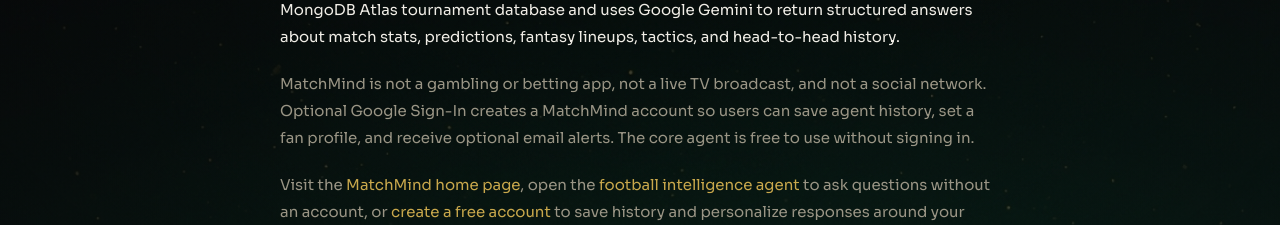
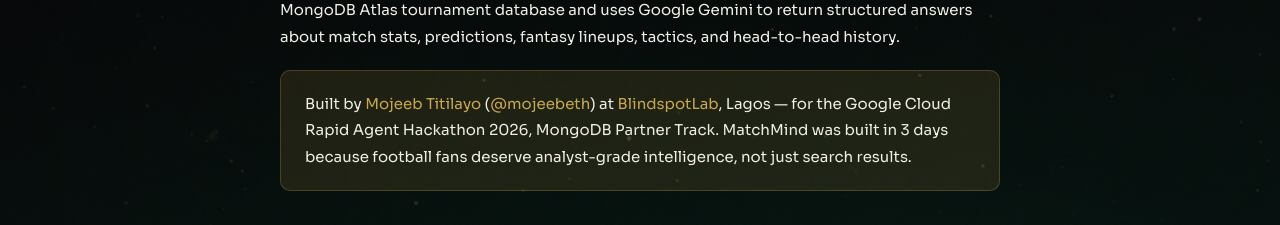
Before and after one commit to mojeebdev/matchmind, a Next.js app: page /about in a window 1280 px wide. Shown: the part 305-530 px from the top of the page. Built offline with nearby package versions, Linux system fonts and the light colour scheme; no server answers; the database is empty.

Commit message:
content: enrich About page with builder story
Add a highlighted builder callout with hackathon context and the 3-day build story.

```diff
--- a/app/about/page.tsx
+++ b/app/about/page.tsx
@@ -84,6 +84,49 @@ export default function AboutPage() {
             and head-to-head history.
           </p>
 
+          <div
+            style={{
+              marginBottom: '28px',
+              padding: '20px 24px',
+              borderRadius: '10px',
+              border: '1px solid var(--gold-border)',
+              background: 'var(--gold-dim)',
+            }}
+          >
+            <p style={{ margin: 0, color: 'var(--ink-primary)', lineHeight: 1.75 }}>
+              Built by{' '}
+              <a
+                href="https://mojeeb.xyz"
+                target="_blank"
+                rel="noopener noreferrer"
+                style={{ color: 'var(--gold)', textDecoration: 'none' }}
+              >
+                Mojeeb Titilayo
+              </a>{' '}
+              (
+              <a
+                href="https://x.com/mojeebeth"
+                target="_blank"
+                rel="noopener noreferrer"
+                style={{ color: 'var(--gold)', textDecoration: 'none' }}
+              >
+                @mojeebeth
+              </a>
+              ) at{' '}
+              <a
+                href="https://blindspotlab.xyz"
+                target="_blank"
+                rel="noopener noreferrer"
+                style={{ color: 'var(--gold)', textDecoration: 'none' }}
+              >
+                BlindspotLab
+              </a>
+              , Lagos — for the Google Cloud Rapid Agent Hackathon 2026, MongoDB Partner Track.
+              MatchMind was built in 3 days because football fans deserve analyst-grade
+              intelligence, not just search results.
+            </p>
+          </div>
+
           <p style={{ marginBottom: '20px' }}>
             MatchMind is not a gambling or betting app, not a live TV broadcast, and not a social
             network. Optional Google Sign-In creates a MatchMind account so users can save agent
```
